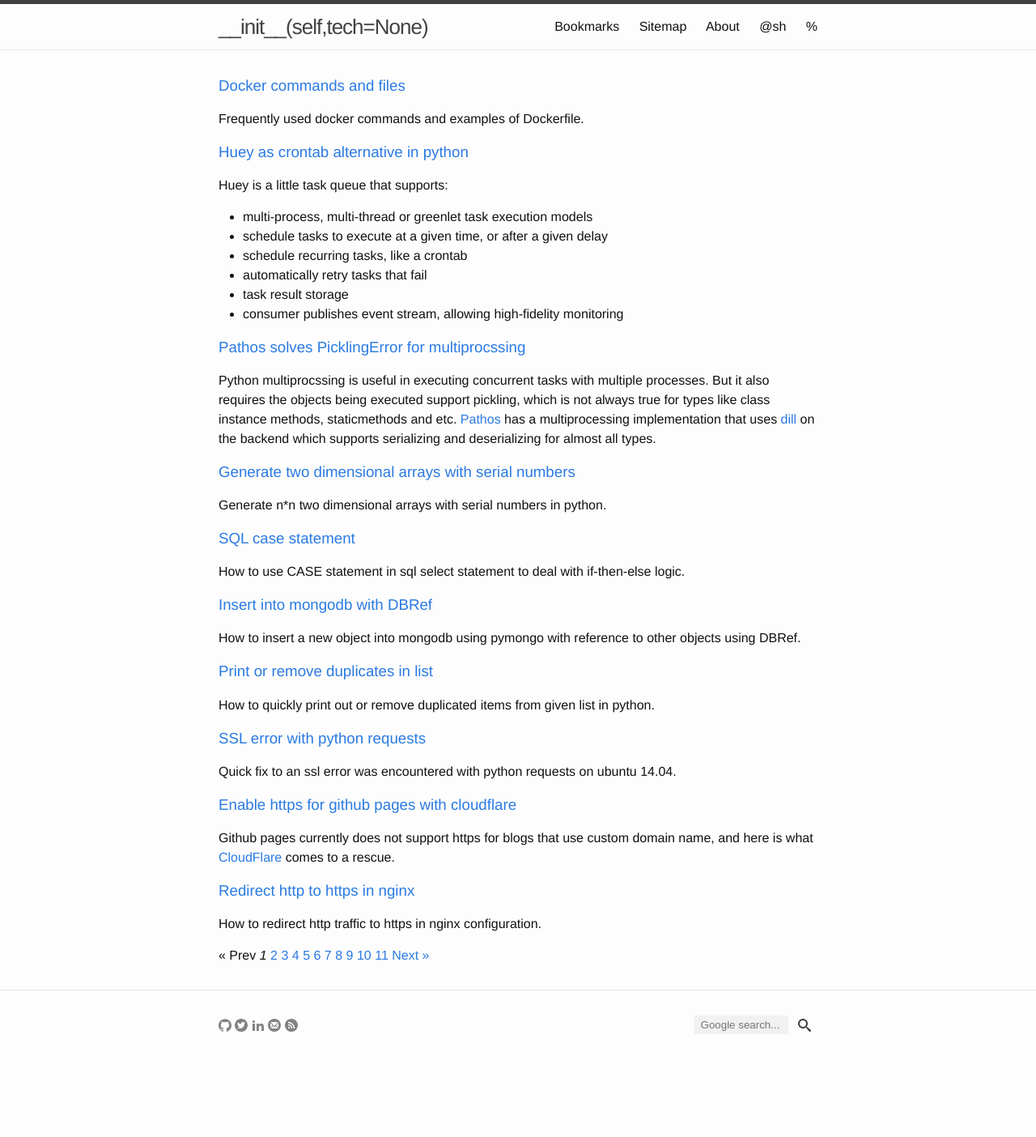
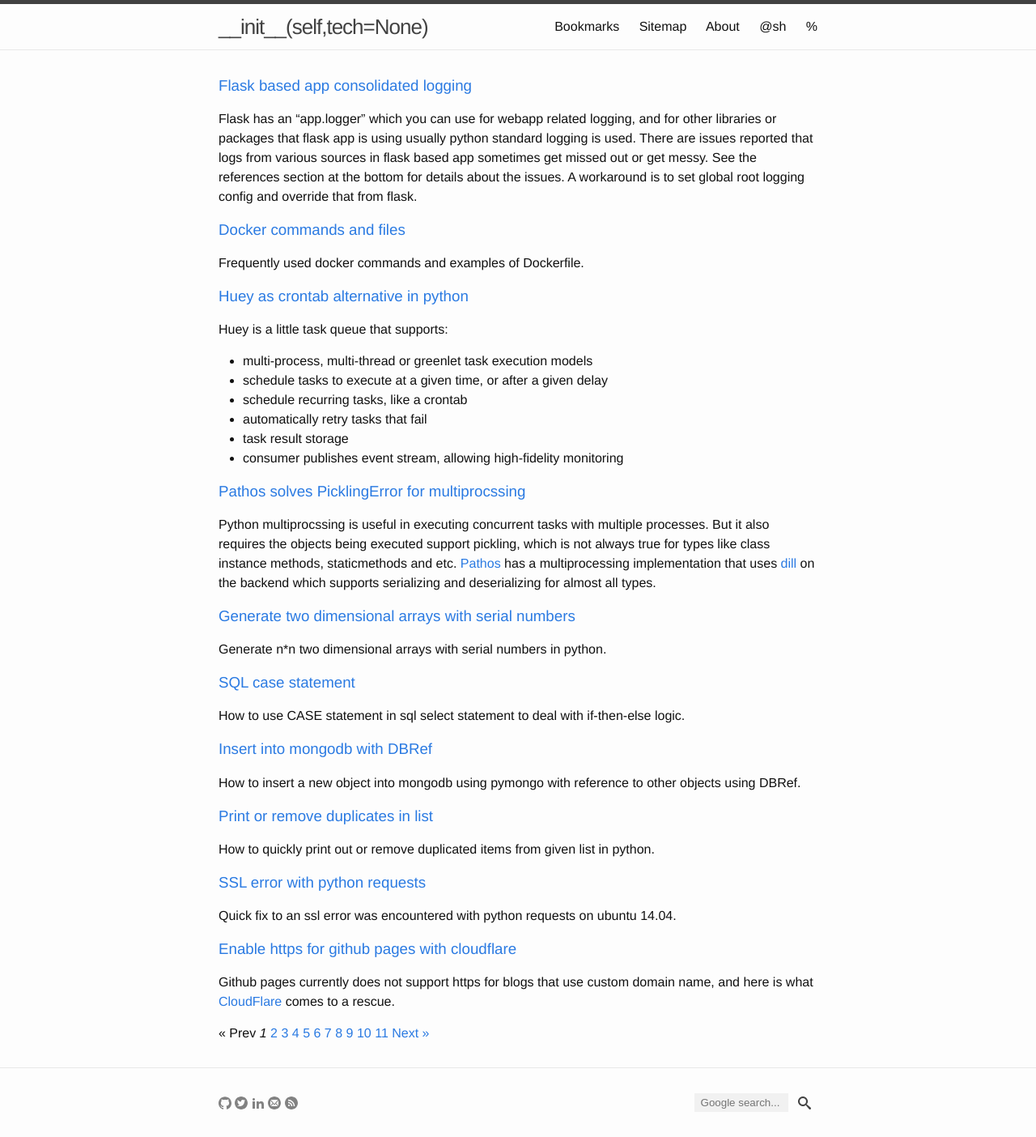
Before and after one commit to yuan-jiang/yuan-jiang.github.io, a Jekyll site: the page built from index.html, in a window 1280 px wide. Shown: the whole page at 81% size. Built offline with Jekyll 4.4.1, drawn with Linux system fonts in a browser that asks for light colours; the list of posts is cut into pages by our own code; before the commit the page ends 1308 px from its top, so only the background shows below that.

Commit message:
Add post about flask logging issues

```diff
--- a/_data/tags.yml
+++ b/_data/tags.yml
@@ -114,3 +114,5 @@
   name: mongodb
 - slug: docker
   name: docker
+- slug: flask
+  name: flask
--- /dev/null
+++ b/_posts/2017-07-06-flask-based-app-consolidated-logging.md
@@ -0,0 +1,46 @@
+---
+layout: post
+title: Flask based app consolidated logging
+date: 2017-07-06 16:55:00 +0800
+tags: flask python
+---
+
+Flask has an "app.logger" which you can use for webapp related logging, and for other libraries or packages that flask app is using usually python standard logging is used. There are issues reported that logs from various sources in flask based app sometimes get missed out or get messy. See the references section at the bottom for details about the issues. A workaround is to set global root logging config and override that from flask.
+
+
+{% highlight python %}
+
+import logging
+
+from flask import Flask, jsonify
+
+app = Flask(__name__)
+
+# config global logging
+fmt = logging.Formatter(
+    "[%(asctime)s] [%(process)d] [%(levelname)s] %(name)s - %(message)s",
+    datefmt="%Y-%m-%d %H:%M:%S %z"
+)
+hlr = logging.StreamHandler()
+hlr.setFormatter(fmt)
+logging.getLogger().addHandler(hlr)
+logging.getLogger().setLevel(logging.INFO)
+app.logger.handlers = []
+app.logger.propagate = True
+
+@app.route("/")
+def index():
+    return jsonify({
+        "message": "Hello, World!"
+    })
+
+if __name__ == "__main__":
+    app.run()
+
+{% endhighlight %}
+
+
+## References
+- [How should logging in Flask look like?](https://github.com/pallets/flask/issues/2023)
+- [Design issue with flask.logger.create_logger().](https://github.com/pallets/flask/issues/641)
+- [Global logging with flask](http://y.tsutsumi.io/global-logging-with-flask.html)
```
Also changed, not shown: tag/flask.md (added, +5 -0 lines).
